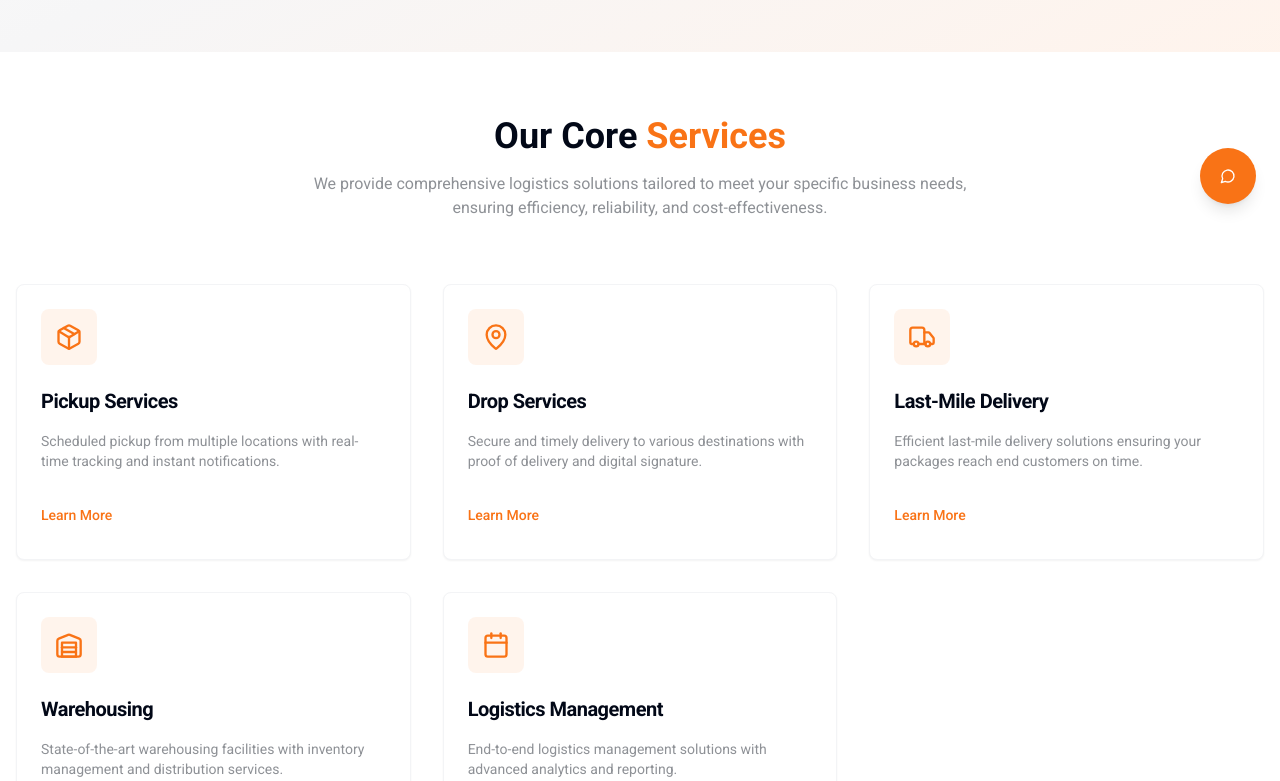
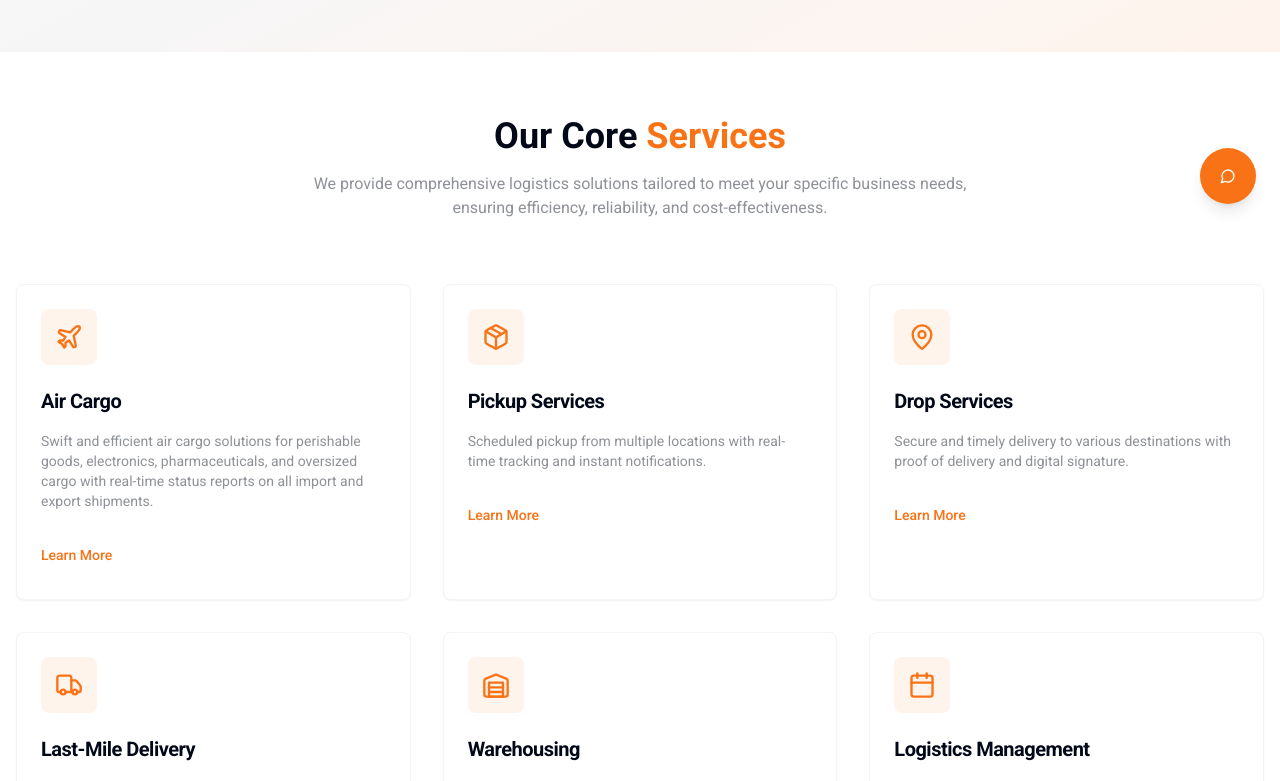
Before and after one commit to AnkitPatel-git/onward-delivery-hub, a React (Vite) app: page / in a window 1280 px wide. Shown: the part 572-1353 px from the top of the page. Built offline with nearby package versions, Linux system fonts and the light colour scheme.

Commit message:
Added Air Cargo service content

```diff
--- a/src/components/ServicesSection.tsx
+++ b/src/components/ServicesSection.tsx
@@ -1,9 +1,14 @@
 
-import { Package, Truck, MapPin, Warehouse, Calendar } from "lucide-react";
+import { Package, Truck, MapPin, Warehouse, Calendar, Plane } from "lucide-react";
 import { Card, CardContent, CardDescription, CardFooter, CardHeader, CardTitle } from "@/components/ui/card";
 import { Button } from "@/components/ui/button";
 
 const services = [
+  {
+    title: "Air Cargo",
+    description: "Swift and efficient air cargo solutions for perishable goods, electronics, pharmaceuticals, and oversized cargo with real-time status reports on all import and export shipments.",
+    icon: Plane,
+  },
   {
     title: "Pickup Services",
     description: "Scheduled pickup from multiple locations with real-time tracking and instant notifications.",
```
